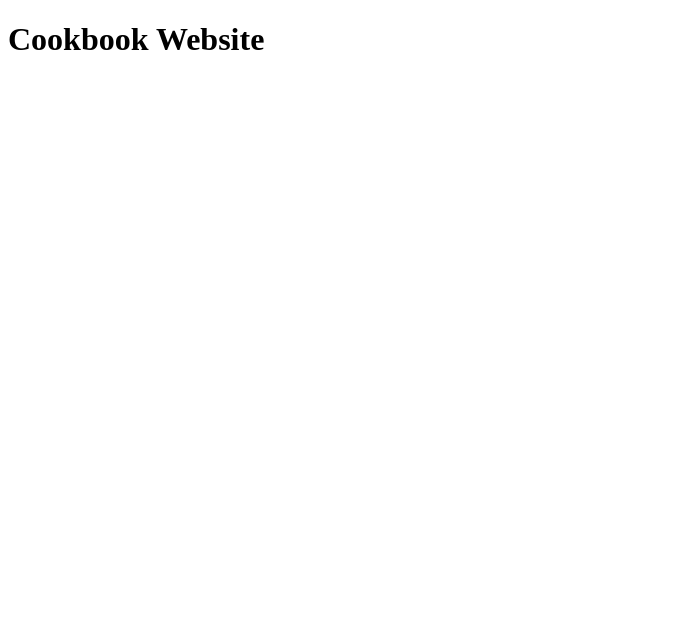
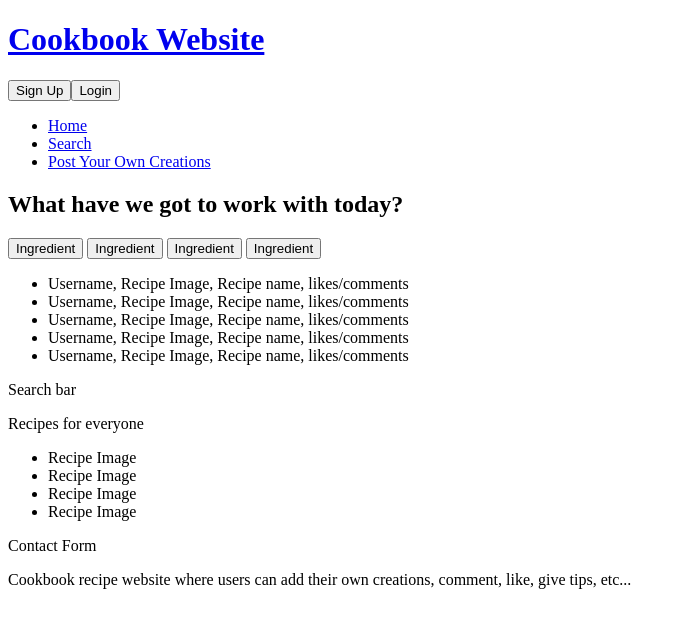
Before and after one commit to annacakes281/annas-cookbook-blog, a Django app: page / in a window 1280 px wide. Shown: the top 628 px of the page, without its empty margins (0-674 px from the left). Run offline with Django 3.2, Linux system fonts and the light colour scheme.

Commit message:
create superuser and basic homepage template (to edit & style later)

```diff
--- a/recipe_site/templates/homepage.html
+++ b/recipe_site/templates/homepage.html
@@ -7,7 +7,50 @@
     <title>Homepage</title>
   </head>
   <body>
-    <!-- unfinished layout of Homepage -->
-    <h1>Cookbook Website</h1>
+    <!-- styles need to be added -->
+    <!-- draft template of homepage -->
+    <a href="#"> <h1>Cookbook Website</h1></a>
+    <div>
+      <a href="#"><button>Sign Up</button></a
+      ><a href="#"><button>Login</button></a>
+    </div>
+    <nav>
+      <ul>
+        <li><a href="#">Home</a></li>
+        <li><a href="#">Search</a></li>
+        <li><a href="#">Post Your Own Creations</a></li>
+      </ul>
+    </nav>
+    <div>
+      <h2>What have we got to work with today?</h2>
+      <a href="#"><button>Ingredient</button></a>
+      <a href="#"><button>Ingredient</button></a>
+      <a href="#"><button>Ingredient</button></a>
+      <a href="#"><button>Ingredient</button></a>
+      <ul>
+        <li>Username, Recipe Image, Recipe name, likes/comments</li>
+        <li>Username, Recipe Image, Recipe name, likes/comments</li>
+        <li>Username, Recipe Image, Recipe name, likes/comments</li>
+        <li>Username, Recipe Image, Recipe name, likes/comments</li>
+        <li>Username, Recipe Image, Recipe name, likes/comments</li>
+      </ul>
+      <p>Search bar</p>
+    </div>
+    <div>
+      <p>Recipes for everyone</p>
+      <ul>
+        <li>Recipe Image</li>
+        <li>Recipe Image</li>
+        <li>Recipe Image</li>
+        <li>Recipe Image</li>
+      </ul>
+    </div>
+    <footer>
+      <p>Contact Form</p>
+      <p>
+        Cookbook recipe website where users can add their own creations,
+        comment, like, give tips, etc...
+      </p>
+    </footer>
   </body>
 </html>
```
Also changed, not shown: db.sqlite3.
